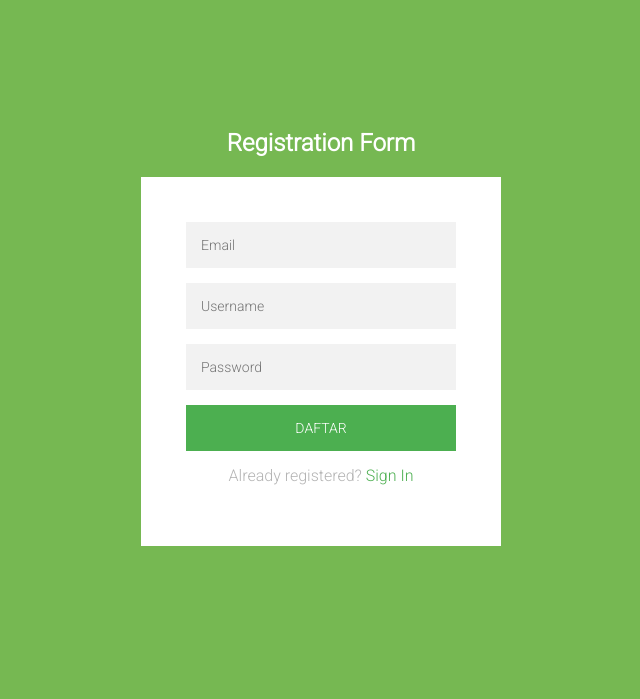
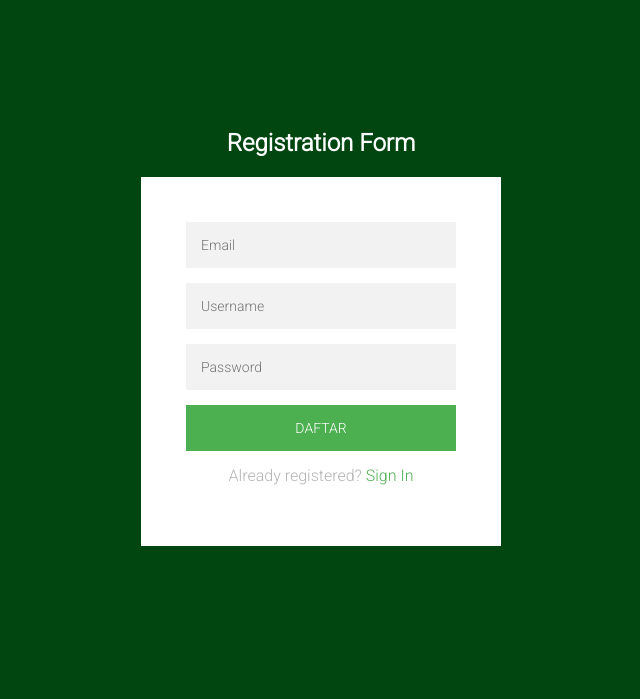
Before and after one commit to waahyuj/WebPro02, a PHP site: page /registrasi.php in a window 1280 px wide. Shown: the top 699 px of the page, without its empty margins (319-959 px from the left). Run offline with PHP 8.4, Linux system fonts and the light colour scheme.

Commit message:
Update gaya.css

```diff
--- a/gaya.css
+++ b/gaya.css
@@ -86,6 +86,6 @@
 	color: #EF3B3A;
 }
 body{
-	background: #76b852;
+	background: #014611;
 	font-family: "Roboto", sans-serif;;
 }
```
